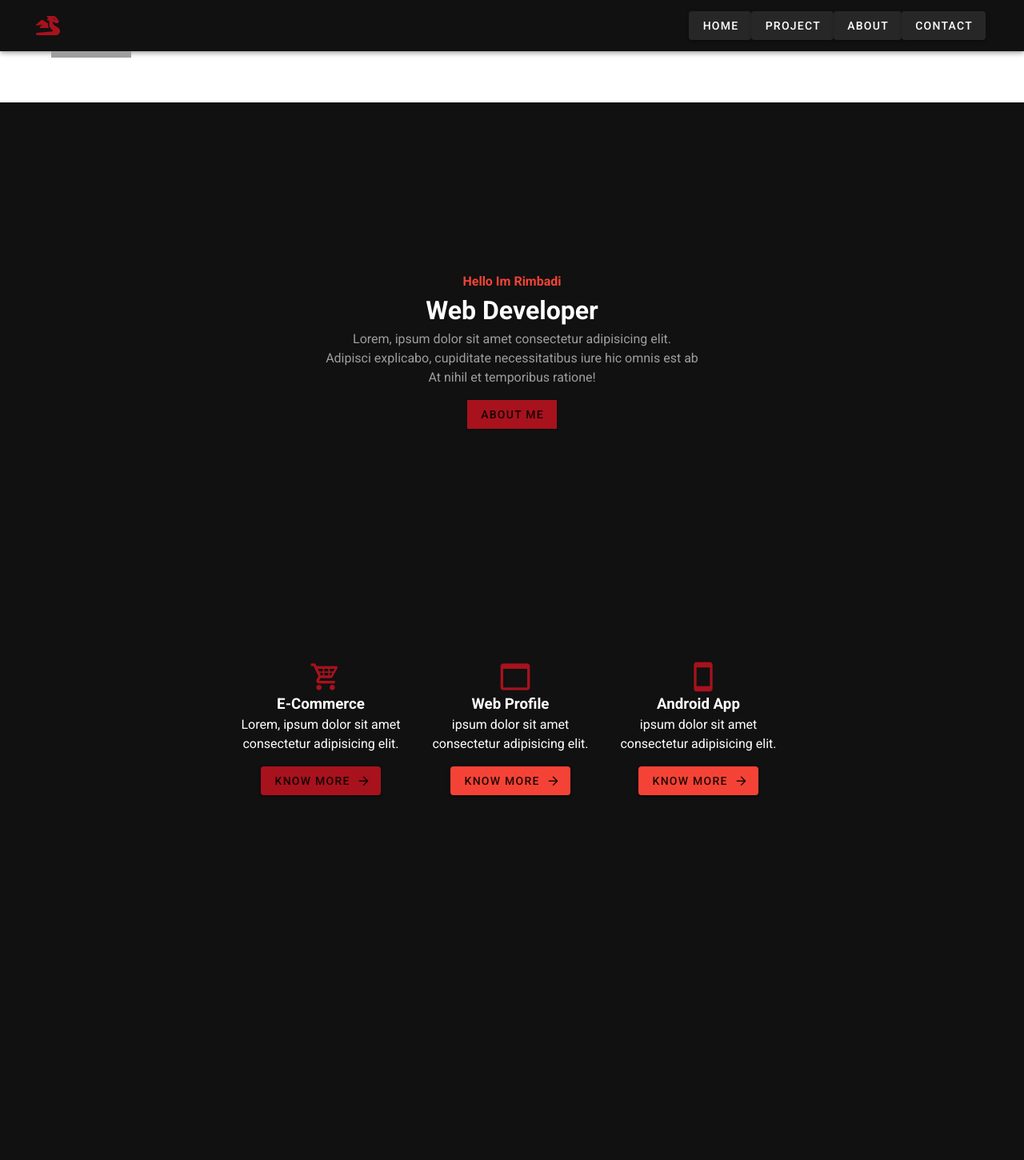
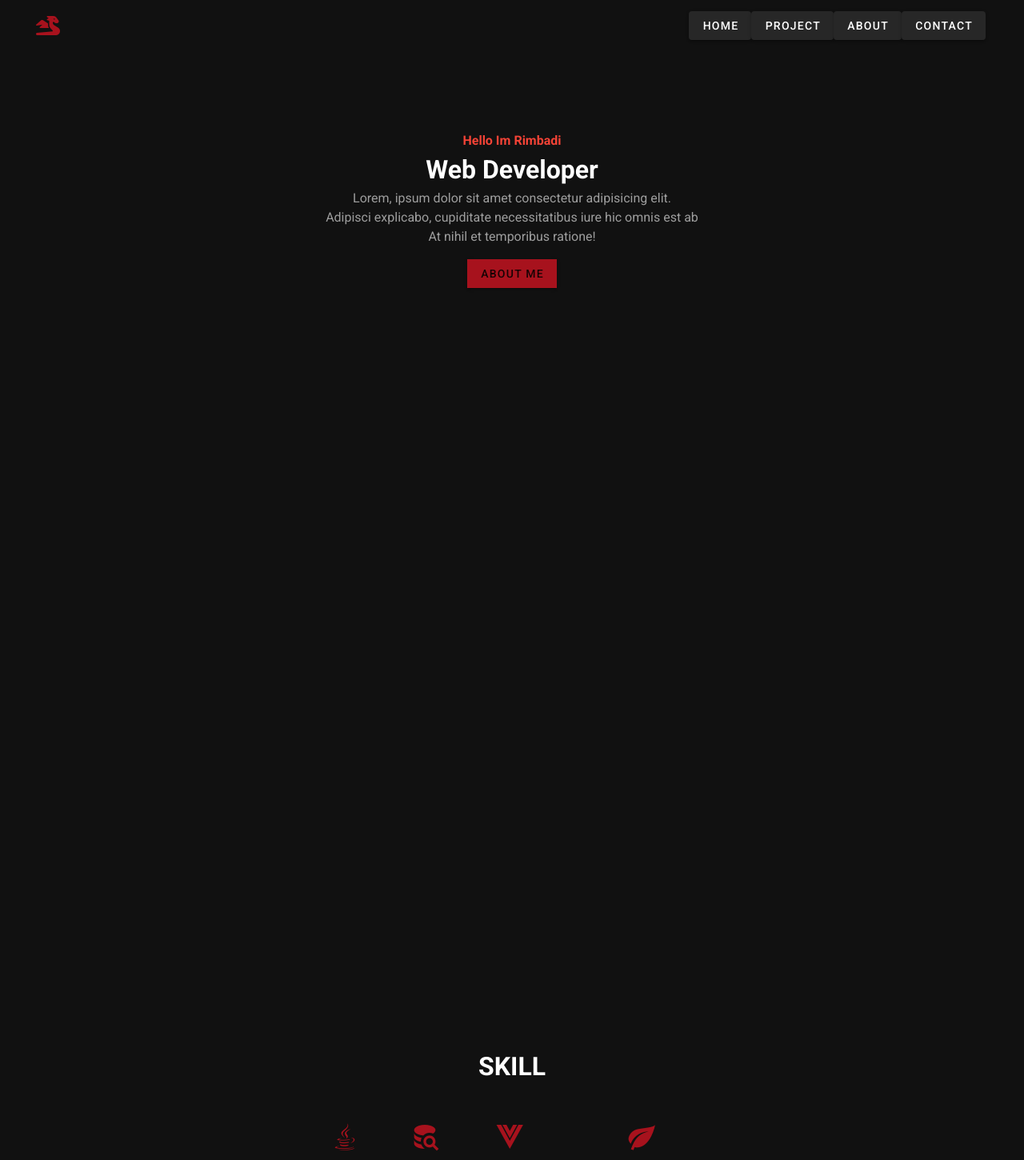
Before and after one commit to rimbadi/rimbadi.github.io, a Vue app: page / in a window 1280 px wide. Shown: the top 1450 px of the page at 80% size. Built offline with nearby package versions, Linux system fonts and the light colour scheme; grey boxes are pictures that could not be loaded.

Commit message:
adding about

```diff
--- a/src/App.vue
+++ b/src/App.vue
@@ -1,42 +1,5 @@
 <template>
   <v-app>
-    <v-app-bar
-      app
-      color="primary"
-      dark
-    >
-      <div class="d-flex align-center">
-        <v-img
-          alt="Vuetify Logo"
-          class="shrink mr-2"
-          contain
-          src="https://cdn.vuetifyjs.com/images/logos/vuetify-logo-dark.png"
-          transition="scale-transition"
-          width="40"
-        />
-
-        <v-img
-          alt="Vuetify Name"
-          class="shrink mt-1 hidden-sm-and-down"
-          contain
-          min-width="100"
-          src="https://cdn.vuetifyjs.com/images/logos/vuetify-name-dark.png"
-          width="100"
-        />
-      </div>
-
-      <v-spacer></v-spacer>
-
-      <v-btn
-        href="https://github.com/vuetifyjs/vuetify/releases/latest"
-        target="_blank"
-        text
-      >
-        <span class="mr-2">Latest Release</span>
-        <v-icon>mdi-open-in-new</v-icon>
-      </v-btn>
-    </v-app-bar>
-
     <v-main>
       <router-view/>
     </v-main>
--- a/src/components/NavBar.vue
+++ b/src/components/NavBar.vue
@@ -1,7 +1,7 @@
 <template>
-<v-app-bar app color="#111111" dark flat class="px-8">
+<v-app-bar app color="#111111" dark flat class="Navbar px-8">
     <v-btn icon>
-        <v-icon color="#A7121D"> fas fa-dragon</v-icon>
+        <v-icon color="#A7121D">fas fa-dragon</v-icon>
     </v-btn>
     <v-spacer></v-spacer>
     <v-btn> Home </v-btn>
@@ -23,5 +23,7 @@ export default{
 </script>
 
 <style>
-
+.Navbar{
+    position: absolute;
+}
 </style>
--- a/src/views/HomeView.vue
+++ b/src/views/HomeView.vue
@@ -6,7 +6,8 @@
   <NavBar/>
   <v-container fluid>
     <!-- INTRO -->
-    <div class="zero">
+    <div class="first" style="padding-top :7%">
+
       <h4 class="red--text">Hello Im Rimbadi</h4>
       <h1 class="white--text">Web Developer</h1>
       <p class="grey--text">
@@ -19,10 +20,48 @@
     </div>
       <!-- INTRO -->
 
+
+      <!-- About -->
+      <div class="first" id="about">
+        <v-icon left></v-icon>
+      </div>
+      <!-- About -->
+
+      <!-- SKILL -->
+      <v-row>
+
+        <v-col cols="12" class="padd">
+          <div class="first" id="skill">
+            <h1 class="white--text">SKILL</h1>
+            <v-col cols="12">
+          <div class="child" id="java">
+            <v-icon color="#A7121D" x-large class="ml-3">mdi-language-java</v-icon>
+            <h1 class="white--text">Java</h1>
+          </div>
+          <div class="child" id="sql">
+            <v-icon color="#A7121D" x-large class="ml-3">mdi-database-search</v-icon>
+            <h1 class="white--text">sql</h1>
+          </div>
+          <div class="child" id="vue">
+            <v-icon color="#A7121D" x-large class="ml-3">mdi-vuejs</v-icon>
+            <h1 class="white--text">Vuejs</h1>
+          </div>
+          <div class="child" id="bootsratp">
+            <v-icon color="#A7121D" x-large class="ml-3">mdi-leaf</v-icon>
+            <h1 class="white--text">Spring Boot</h1>
+          </div>
+            </v-col>
+          </div>
+        </v-col>
+
+      </v-row>
+      <!-- SKILL -->
+
       <!-- PROJECT -->
       <v-row>
         <v-col cols="12" class="padd">
           <div class="first" id="project">
+            <h1 class="white--text">Projects</h1>
             <v-col cols="12">
               <div id="ecommerce" class="child">
                 <v-icon color="#A7121D" x-large class="ml-3">mdi-cart-variant</v-icon>
@@ -59,33 +98,7 @@
       <!-- PROJECT -->
 
 
-      <!-- SKILL -->
-      <v-row>
-        <v-col cols="12" class="padd">
-          <div class="first" id="skill">
-            <v-col cols="12">
-          <div class="child" id="java">
-            <v-icon color="#A7121D" x-large class="ml-3">mdi-language-java</v-icon>
-            <h1 class="white--text">Java</h1>
-          </div>
-          <div class="child" id="sql">
-            <v-icon color="#A7121D" x-large class="ml-3">mdi-database-search</v-icon>
-            <h1 class="white--text">sql</h1>
-          </div>
-          <div class="child" id="vue">
-            <v-icon color="#A7121D" x-large class="ml-3">mdi-vuejs</v-icon>
-            <h1 class="white--text">Vuejs</h1>
-          </div>
-          <div class="child" id="bootsratp">
-            <v-icon color="#A7121D" x-large class="ml-3">mdi-leaf</v-icon>
-            <h1 class="white--text">Spring Boot</h1>
-          </div>
-            </v-col>
-          </div>
-        </v-col>
 
-      </v-row>
-      <!-- SKILL -->
   </v-container>
 
   </v-app>
@@ -117,16 +130,15 @@ import NavBar from '../components/NavBar.vue';
 }
 
 .zero{
-  width: 100%;
-  height: 610px;
-  text-align: center;
-  padding: 200px;
+  padding-left: 25%;
+  padding-right: 25%;
+  padding-top: 30%;
 }
 .first{
   width: 100%;
   height: 610px;
   text-align: center;
-  padding: 2rem 2rem;
+  padding: 1%;
 }
 
 .second{
--- a/vue.config.js
+++ b/vue.config.js
@@ -1,5 +1,6 @@
 const { defineConfig } = require('@vue/cli-service')
 module.exports = defineConfig({
+
   transpileDependencies: [
     'vuetify'
   ]
```
Also changed, not shown: src/components/ProjectsPage.vue (added, +10 -0 lines).
